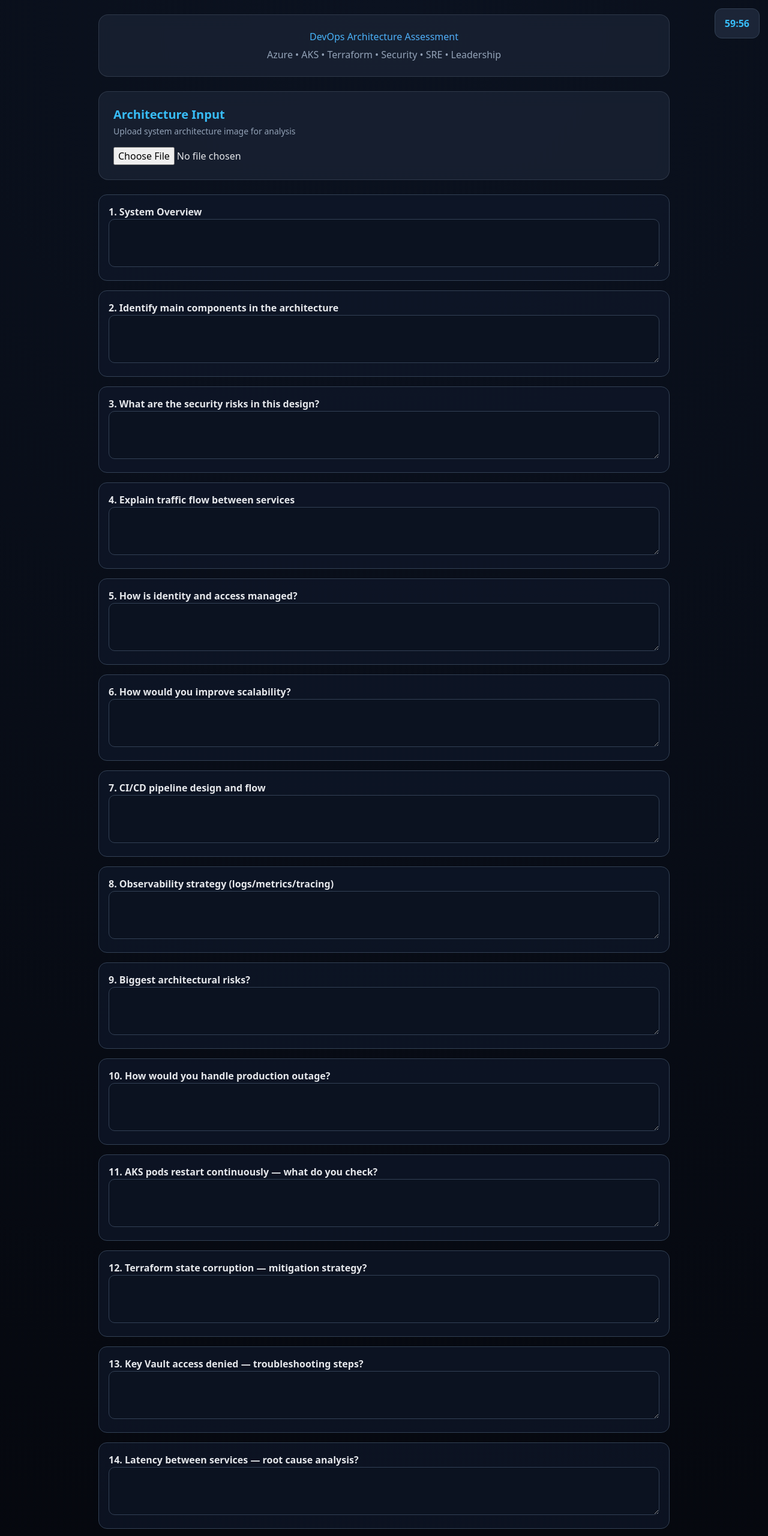
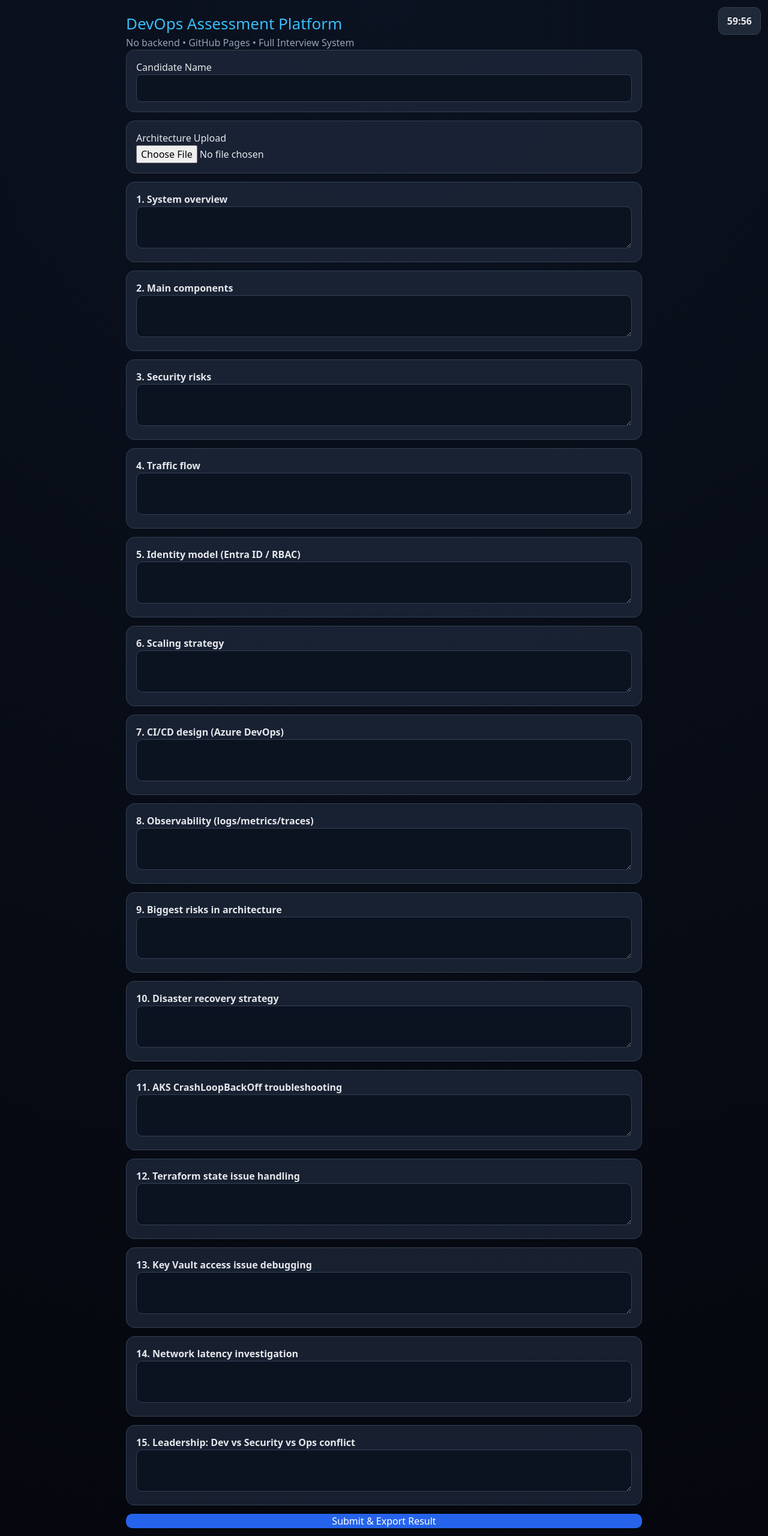
Before and after one commit to OzinihO/Devops, a plain HTML site: page index.html in a window 1280 px wide. Shown: the top 2560 px of the page at 60% size. Drawn offline with nearby package versions, Linux system fonts and the light colour scheme.

Commit message:
Update index.html

```diff
--- a/index.html
+++ b/index.html
@@ -2,7 +2,7 @@
 <html lang="en">
 <head>
 <meta charset="UTF-8">
-<title>DevOps Architecture Assessment</title>
+<title>DevOps Assessment Platform</title>
 <script src="https://cdn.tailwindcss.com"></script>
 
 <style>
@@ -12,87 +12,48 @@ body {
   font-family: system-ui;
 }
 
-.glass {
-  background: rgba(30,41,59,0.6);
-  border: 1px solid rgba(148,163,184,0.2);
-  backdrop-filter: blur(12px);
-  border-radius: 16px;
-}
-
 .card {
-  background: rgba(15,23,42,0.7);
+  background: rgba(30,41,59,0.75);
   border: 1px solid #334155;
   border-radius: 14px;
   padding: 16px;
+  margin-bottom: 14px;
 }
 
 textarea {
-  width: 100%;
-  height: 80px;
-  margin-top: 8px;
-  background: #0b1220;
-  border: 1px solid #334155;
-  color: white;
-  border-radius: 10px;
-  padding: 10px;
-  outline: none;
-}
-
-textarea:focus {
-  border-color: #38bdf8;
-  box-shadow: 0 0 0 2px rgba(56,189,248,0.2);
+  width:100%;
+  height:70px;
+  margin-top:8px;
+  background:#0b1220;
+  border:1px solid #334155;
+  color:white;
+  border-radius:10px;
+  padding:10px;
 }
 
 button {
-  width: 100%;
-  padding: 16px;
-  background: linear-gradient(135deg, #2563eb, #1d4ed8);
-  border-radius: 12px;
-  font-weight: bold;
-  letter-spacing: 1px;
-  margin-top: 20px;
-  transition: 0.2s;
-}
-
-button:hover {
-  transform: scale(1.01);
+  width:100%;
+  padding:14px;
+  border-radius:10px;
+  font-weight:bold;
 }
 
 #timer {
-  position: fixed;
-  top: 14px;
-  right: 14px;
-  background: rgba(30,41,59,0.9);
-  padding: 12px 16px;
-  border-radius: 12px;
-  border: 1px solid #334155;
-  font-weight: bold;
-  color: #38bdf8;
-}
-
-.header {
-  text-align: center;
-  margin-bottom: 30px;
-}
-
-h1 {
-  font-size: 32px;
-  font-weight: 700;
-  background: linear-gradient(90deg,#38bdf8,#60a5fa);
-  -webkit-background-clip: text;
-  -webkit-text-fill-color: transparent;
-}
-
-.subtitle {
-  color: #94a3b8;
-  margin-top: 6px;
+  position:fixed;
+  top:12px;
+  right:12px;
+  background:#1f2937;
+  padding:10px 14px;
+  border-radius:10px;
+  border:1px solid #334155;
+  font-weight:bold;
 }
 
 img {
-  width: 100%;
-  margin-top: 12px;
-  border-radius: 14px;
-  border: 1px solid #334155;
+  width:100%;
+  margin-top:10px;
+  border-radius:12px;
+  border:1px solid #334155;
 }
 </style>
 </head>
@@ -101,109 +62,53 @@ img {
 
 <div id="timer">60:00</div>
 
-<div style="max-width:1000px;margin:auto;padding:24px">
+<div style="max-width:900px;margin:auto;padding:20px">
 
-<!-- HEADER -->
-<div class="header glass p-6 mb-6">
-  <h1>DevOps Architecture Assessment</h1>
-  <div class="subtitle">
-    Azure • AKS • Terraform • Security • SRE • Leadership
-  </div>
+<h1 style="color:#38bdf8;font-size:26px;">DevOps Assessment Platform</h1>
+<p style="color:#94a3b8;">No backend • GitHub Pages • Full Interview System</p>
+
+<!-- CANDIDATE INFO -->
+<div class="card">
+<h3>Candidate Name</h3>
+<input id="name" style="width:100%;padding:10px;border-radius:8px;background:#0b1220;border:1px solid #334155;color:white;">
 </div>
 
-<!-- UPLOAD -->
-<div class="glass p-6 mb-6">
-  <h2 class="text-xl font-semibold text-sky-400">Architecture Input</h2>
-  <p class="text-slate-400 text-sm mt-1">Upload system architecture image for analysis</p>
-
-  <input type="file" accept="image/*" onchange="loadImage(event)" class="mt-4">
-
-  <img id="archImg" style="display:none;">
+<!-- IMAGE UPLOAD -->
+<div class="card">
+<h3>Architecture Upload</h3>
+<input type="file" accept="image/*" onchange="loadImage(event)">
+<img id="img" style="display:none;">
 </div>
 
 <!-- QUESTIONS -->
-<div class="grid gap-4">
+<div id="qs">
 
-<div class="card">
-<b>1. System Overview</b>
-<textarea></textarea>
-</div>
+<div class="card"><b>1. System overview</b><textarea></textarea></div>
+<div class="card"><b>2. Main components</b><textarea></textarea></div>
+<div class="card"><b>3. Security risks</b><textarea></textarea></div>
+<div class="card"><b>4. Traffic flow</b><textarea></textarea></div>
+<div class="card"><b>5. Identity model (Entra ID / RBAC)</b><textarea></textarea></div>
 
-<div class="card">
-<b>2. Identify main components in the architecture</b>
-<textarea></textarea>
-</div>
+<div class="card"><b>6. Scaling strategy</b><textarea></textarea></div>
+<div class="card"><b>7. CI/CD design (Azure DevOps)</b><textarea></textarea></div>
+<div class="card"><b>8. Observability (logs/metrics/traces)</b><textarea></textarea></div>
+<div class="card"><b>9. Biggest risks in architecture</b><textarea></textarea></div>
+<div class="card"><b>10. Disaster recovery strategy</b><textarea></textarea></div>
 
-<div class="card">
-<b>3. What are the security risks in this design?</b>
-<textarea></textarea>
-</div>
+<div class="card"><b>11. AKS CrashLoopBackOff troubleshooting</b><textarea></textarea></div>
+<div class="card"><b>12. Terraform state issue handling</b><textarea></textarea></div>
+<div class="card"><b>13. Key Vault access issue debugging</b><textarea></textarea></div>
+<div class="card"><b>14. Network latency investigation</b><textarea></textarea></div>
 
-<div class="card">
-<b>4. Explain traffic flow between services</b>
-<textarea></textarea>
-</div>
-
-<div class="card">
-<b>5. How is identity and access managed?</b>
-<textarea></textarea>
-</div>
-
-<div class="card">
-<b>6. How would you improve scalability?</b>
-<textarea></textarea>
-</div>
-
-<div class="card">
-<b>7. CI/CD pipeline design and flow</b>
-<textarea></textarea>
-</div>
-
-<div class="card">
-<b>8. Observability strategy (logs/metrics/tracing)</b>
-<textarea></textarea>
-</div>
-
-<div class="card">
-<b>9. Biggest architectural risks?</b>
-<textarea></textarea>
-</div>
-
-<div class="card">
-<b>10. How would you handle production outage?</b>
-<textarea></textarea>
-</div>
-
-<div class="card">
-<b>11. AKS pods restart continuously — what do you check?</b>
-<textarea></textarea>
-</div>
-
-<div class="card">
-<b>12. Terraform state corruption — mitigation strategy?</b>
-<textarea></textarea>
-</div>
-
-<div class="card">
-<b>13. Key Vault access denied — troubleshooting steps?</b>
-<textarea></textarea>
-</div>
-
-<div class="card">
-<b>14. Latency between services — root cause analysis?</b>
-<textarea></textarea>
-</div>
-
-<div class="card">
-<b>15. Leadership: Dev wants risky release before production — what do you do?</b>
-<textarea></textarea>
-</div>
+<div class="card"><b>15. Leadership: Dev vs Security vs Ops conflict</b><textarea></textarea></div>
 
 </div>
 
-<button onclick="submitTest()">Submit Assessment</button>
+<button onclick="submitTest()" style="background:#2563eb;color:white;">
+Submit & Export Result
+</button>
 
-<div id="result" class="text-center mt-6 text-xl"></div>
+<div id="result" style="margin-top:20px;"></div>
 
 </div>
 
@@ -220,35 +125,55 @@ setInterval(() => {
     m + ":" + (s < 10 ? "0" : "") + s;
 
   time--;
-
   if (time < 0) submitTest();
 }, 1000);
 
 // IMAGE
-function loadImage(event) {
-  const img = document.getElementById("archImg");
-  img.src = URL.createObjectURL(event.target.files[0]);
+function loadImage(e) {
+  const img = document.getElementById("img");
+  img.src = URL.createObjectURL(e.target.files[0]);
   img.style.display = "block";
 }
 
-// SUBMIT
+// SAVE LOCALLY
+setInterval(() => {
+  let data = [];
+  document.querySelectorAll("textarea").forEach(t => data.push(t.value));
+  localStorage.setItem("answers", JSON.stringify(data));
+}, 3000);
+
+// EXPORT RESULT
 function submitTest() {
-  let areas = document.querySelectorAll("textarea");
-  let filled = 0;
+  let name = document.getElementById("name").value || "candidate";
 
-  areas.forEach(a => {
-    if (a.value.length > 40) filled++;
-  });
+  let answers = [];
+  document.querySelectorAll("textarea").forEach(t => answers.push(t.value));
 
-  let score = Math.round((filled / areas.length) * 100);
+  let filled = answers.filter(a => a.length > 30).length;
+  let score = Math.round((filled / answers.length) * 100);
 
   let level = "Junior";
   if (score > 40) level = "Mid";
   if (score > 70) level = "Senior";
   if (score > 85) level = "Lead";
 
+  let result = {
+    name,
+    score,
+    level,
+    answers
+  };
+
+  let blob = new Blob([JSON.stringify(result, null, 2)], {type:"application/json"});
+  let url = URL.createObjectURL(blob);
+
+  let a = document.createElement("a");
+  a.href = url;
+  a.download = name + "-devops-assessment.json";
+  a.click();
+
   document.getElementById("result").innerHTML =
-    "Score: " + score + "%<br>Level: " + level;
+    "Score: " + score + "% | Level: " + level + "<br>Result downloaded.";
 }
 
 </script>
```
